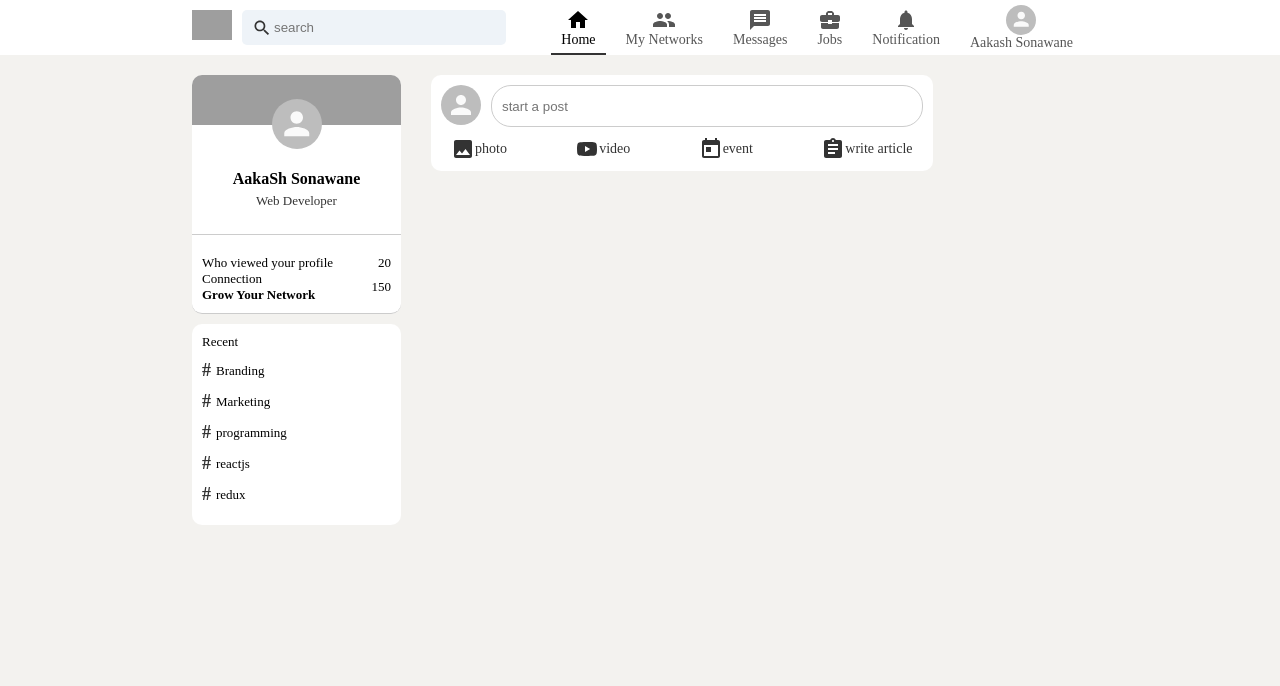
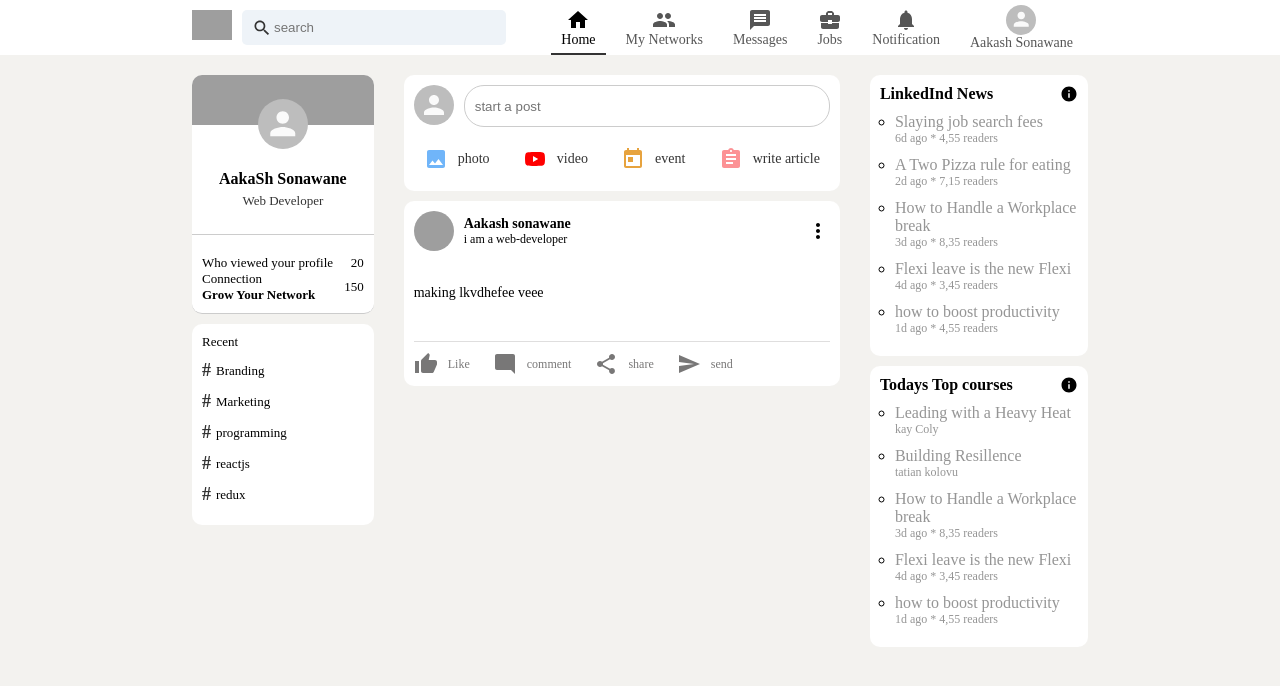
Before and after one commit to Aakash-sonawane/LinkedIn-Clone---React-Project---qri0sw0p5388, a React app: page / in a window 1280 px wide. Shown: the top 686 px of the page. Built offline with nearby package versions, Linux system fonts and the light colour scheme; no server answers; the database is empty; grey boxes are pictures that could not be loaded.

Commit message:
firebase

```diff
--- a/package.json
+++ b/package.json
@@ -19,6 +19,7 @@
     "@material-ui/lab": "^4.0.0-alpha.61",
     "@mui/icons-material": "^5.11.11",
     "@mui/material": "^5.11.12",
+    "firebase": "^9.17.2",
     "material-ui": "^0.20.2",
     "react": "^18.2.0",
     "react-dom": "^18.2.0"
--- a/src/components/App.js
+++ b/src/components/App.js
@@ -1,8 +1,10 @@
+import { Widgets } from '@material-ui/icons';
 import React from 'react'
 import '../styles/App.css';
 import Feed from './Feed';
 import Header from './Header';
 import SideBar from './SideBar';
+import Widjet from "./Widjet"
 const App = () => {
 
 
@@ -13,7 +15,7 @@ const App = () => {
       <div className='app__body'>
         <SideBar/>
         <Feed/>
-
+        <Widjet/>
       </div>
 
 
--- a/src/components/Feed.js
+++ b/src/components/Feed.js
@@ -1,39 +1,76 @@
 import { Avatar } from '@material-ui/core'
-import React from 'react'
+import React,{useEffect, useState} from 'react'
 import InsertPhotoIcon from '@mui/icons-material/InsertPhoto';
 import YouTubeIcon from '@mui/icons-material/YouTube';
 import TodayIcon from '@mui/icons-material/Today';
 import AssignmentIcon from '@mui/icons-material/Assignment';
+import Post from './Post';
 import "../styles/feed.css"
+import firebase from "firebase/compat/app"
+import 'firebase/compat/auth'
+import 'firebase/compat/firestore'
+import { db } from '../firebase';
+
+
 function Feed() {
+  const[posts,setPost]=useState([]);
+  const[input, setInput]=useState();
+
+  const submitPost=(e)=>{
+    e.preventDefault();
+    db.collection("posts").add({
+      name:"aaksh",
+      description:"webdeveloper",
+      message:input,
+      photoUrl:"https://encrypted-tbn0.gstatic.com/images?q=tbn:ANd9GcReFjO6rbNAKcZtfgpqkhnqWGPwcH5hAArN1A&usqp=CAU",
+      timestamp:firebase.firestore.FieldValue.serverTimestamp(),
+    })
+    // console.log(input)
+    setInput("");
+  }
+
+  useEffect(()=>{
+    db.collection("posts").orderBy("timestamp","desc").onSnapshot(snapshot=>{
+      setPost(snapshot.docs.map(doc=>({
+        id:doc.id,
+        data:doc.data()
+      })))
+      // console.log(posts);
+    })
+  },[])
+  console.log(posts);
   return (
     <div className='feed'>
         <div className='feed__input'>
             <div className='feed__form'>
-            <Avatar></Avatar>
-            <form>
-                <input type={'text'} placeholder="start a post"/>
+            <Avatar/>
+            <form onSubmit={submitPost}>
+                <input type={'text'} value={input} placeholder="start a post" onChange={e=>setInput(e.target.value)}/>
                 <input type={'submit'}/>
             </form>
         </div>
         <div className='feed__options'>
         <div className='option'>
-          <InsertPhotoIcon/>
+          <InsertPhotoIcon style={{color:"#70b5f9"}}/>
           <span>photo</span>
         </div>
         <div className='option'>
-          <YouTubeIcon/>
+          <YouTubeIcon style={{color:"red"}}/>
           <span>video</span>
         </div>
         <div className='option'>
-          <TodayIcon/>
+          <TodayIcon style={{color:"#e7a33e"}}/>
           <span>event</span>
         </div>
         <div className='option'>
-          <AssignmentIcon/>
+          <AssignmentIcon style={{color:"#fc9295"}}/>
           <span>write article</span>
         </div>
       </div>
+      </div>
+
+      <div>
+        <Post name="Aakash sonawane" description="i am a web-developer" message="making lkvdhefee veee" photoUrl="https://images.unsplash.com/photo-1503023345310-bd7c1de61c7d?ixlib=rb-4.0.3&ixid=MnwxMjA3fDB8MHxzZWFyY2h8Mnx8aHVtYW58ZW58MHx8MHx8&w=1000&q=80"/>
       </div>
     </div>
   )
--- /dev/null
+++ b/src/components/Post.js
@@ -0,0 +1,48 @@
+import { Avatar } from '@material-ui/core'
+import React from 'react'
+import MoreVertIcon from '@mui/icons-material/MoreVert';
+import ThumbUpIcon from '@mui/icons-material/ThumbUp';
+import ShareIcon from '@mui/icons-material/Share';
+import SendIcon from '@mui/icons-material/Send';
+import ModeCommentIcon from '@mui/icons-material/ModeComment';
+import "../styles/post.css"
+function Post({name,description, message,photoUrl}) {
+  return (
+    <div className='post'>
+      <div className='post__header'>
+        <div className='post__header_left'>
+            <Avatar src={photoUrl}/>
+            <div className='post__profile_detail'>
+            <h3>{name}</h3>
+            <p>{description}</p>
+            </div>
+        </div>
+
+      <MoreVertIcon/>
+      </div>
+      <div className='post__body'>
+        <p>{message}</p>
+      </div>
+      <div className='post__footer'>
+        <div className='post__footer__options'>
+            <ThumbUpIcon/>
+            <span>Like</span>
+        </div>
+        <div className='post__footer__options'>
+            <ModeCommentIcon/>
+            <span>comment</span>
+        </div>
+        <div className='post__footer__options'>
+            <ShareIcon/>
+            <span>share</span>
+        </div>
+        <div className='post__footer__options'>
+            <SendIcon/>
+            <span>send</span>
+        </div>
+      </div>
+    </div>
+  )
+}
+
+export default Post
--- /dev/null
+++ b/src/components/Widjet.js
@@ -0,0 +1,78 @@
+import React from 'react'
+import "../styles/widget.css"
+import InfoIcon from '@mui/icons-material/Info';
+function Widjet() {
+  return (
+    <div className='widget'>
+      <div className='widget_top'>
+        <div className='widget__header'>
+          <h4>LinkedInd News</h4>
+          <InfoIcon />
+        </div>
+        <div className='widget__body'>
+          <ul className='widget__options'>
+            <li>
+              <h4>Slaying job search fees</h4>
+              <p>6d ago * 4,55 readers</p>
+            </li>
+            <li>
+              <h4>A Two Pizza rule for eating</h4>
+              <p>2d ago * 7,15 readers</p>
+            </li>
+            <li>
+              <h4>How to Handle a Workplace break</h4>
+              <p>3d ago * 8,35 readers</p>
+            </li>
+            <li>
+              <h4>Flexi leave is the new Flexi</h4>
+              <p>4d ago * 3,45 readers</p>
+            </li>
+            <li>
+              <h4>how to boost productivity</h4>
+              <p>1d ago * 4,55 readers</p>
+            </li>
+          </ul>
+
+        </div>
+      </div>
+
+      <div className='widget_bottom'>
+        <div className='widget__header'>
+          <h4>Todays Top courses</h4>
+          <InfoIcon />
+
+        </div>
+        <div className='widget__body'>
+          <ul className='widget__options'>
+            <li>
+              <h4>Leading with a Heavy Heat</h4>
+              <p>kay Coly</p>
+            </li>
+            <li>
+              <h4>Building Resillence</h4>
+              <p>tatian kolovu</p>
+            </li>
+            <li>
+              <h4>How to Handle a Workplace break</h4>
+              <p>3d ago * 8,35 readers</p>
+            </li>
+            <li>
+              <h4>Flexi leave is the new Flexi</h4>
+              <p>4d ago * 3,45 readers</p>
+            </li>
+            <li>
+              <h4>how to boost productivity</h4>
+              <p>1d ago * 4,55 readers</p>
+            </li>
+
+          </ul>
+
+
+        </div>
+      </div>
+
+    </div>
+  )
+}
+
+export default Widjet
--- /dev/null
+++ b/src/firebase.js
@@ -0,0 +1,19 @@
+import firebase from "firebase/compat/app"
+import 'firebase/compat/auth'
+import 'firebase/compat/firestore'
+const firebaseConfig = {
+    apiKey: "AIzaSyAkBvh5KmHHGnGYpx1Cd6ZKFUQKx9jOw_0",
+    authDomain: "linkedin-clone-ak-41f75.firebaseapp.com",
+    projectId: "linkedin-clone-ak-41f75",
+    storageBucket: "linkedin-clone-ak-41f75.appspot.com",
+    messagingSenderId: "141691643784",
+    appId: "1:141691643784:web:372648d261d9b763837c3d"
+  };
+
+//   connects evthg
+  const firebaseApp=firebase.initializeApp(firebaseConfig)
+
+//
+const db=firebaseApp.firestore();
+
+export {db};
--- a/src/styles/feed.css
+++ b/src/styles/feed.css
@@ -41,7 +41,7 @@
     color: #333;
     font-size: 14px;
     border-radius: 5px;
-    padding: 0px 10px;
+    /* padding: 0px 10px; */
  }
  .feed__options .option{
     display: flex;
@@ -49,8 +49,12 @@
     color: #333;
     font-size: 14px;
     border-radius: 5px;
+    /* margin: 0px 10px; */
+    padding: 10px 10px;;
  }
-
  .feed__options .option:hover{
     background-color: #eee;
  }
+ .feed__options .option svg{
+    margin-right: 10px;
+ }
--- /dev/null
+++ b/src/styles/post.css
@@ -0,0 +1,53 @@
+.post{
+    background-color: white;
+    padding: 10px;
+    margin-top: 10px;
+    border-radius: 10px;
+}
+.post .post__header{
+    display: flex;
+    align-items: center;
+    justify-content: space-between;
+}
+.post .post__header .post__header_left{
+    display: flex;
+    align-items: center;
+    justify-content: space-between;
+}
+
+.post .post__header .post__header_left .post__profile_detail h3{
+    font-size: 14px;
+    margin: 0px;
+    margin-left: 10px;
+}
+.post .post__header .post__header_left .post__profile_detail p{
+    font-size: 12px;
+    margin: 0px;
+    margin-left: 10px;
+}
+.post__body p{
+font-size: 14px;
+padding: 20px 0px;
+}
+.post__footer{
+    display: flex;
+    /* justify-content: space-between; */
+    border-top: 1px solid#dfdede;
+    padding-top: 10px;
+    margin-top: 20px;
+}
+.post__footer__options{
+    display: flex;
+    margin-right: 13px;
+    align-items: center;
+    cursor: pointer;
+}
+.post__footer__options svg{
+    margin-right: 10px;
+    color: #787777;
+}
+.post__footer__options span{
+    margin-right: 10px;
+    color: #787777;
+    font-size: 12px;
+}
--- /dev/null
+++ b/src/styles/widget.css
@@ -0,0 +1,56 @@
+.widget{
+    display: flex;
+    flex-direction: column;
+    flex: 0.3;
+    border-radius: 10px;
+    margin-bottom: 20px;
+}
+.widget__header{
+    display: flex;
+    align-items: center;
+    justify-content: space-between;
+}
+.widget__header > h4{
+  margin: 0;
+}
+
+.widget__header svg{
+    font-size: 18px;
+  }
+ul.widget__options{
+    margin: 0px;
+    padding: 0px;
+    padding-left: 15px;
+    list-style: circle;
+}
+ul.widget__options li{
+    margin-bottom: 10px;
+}
+.widget__body{
+    margin-top: 10px;
+}
+ul.widget__options h4{
+    margin: 0px;
+    font-weight: normal;
+    color: #959595;
+}
+
+ul.widget__options p{
+    margin: 0px;
+    color: #959595;
+    font-size: 12px;
+}
+.widget_top{
+    margin-bottom: 10px;
+    background: #fff;
+    padding: 10px;
+    border-radius: 10px;
+}
+.widget_bottom{
+    margin-bottom: 10px;
+    background: #fff;
+    padding: 10px;
+    border-radius: 10px;
+    position: sticky;
+    top: 60px;
+}
```
Also changed, not shown: 1 other file (tests, documents, lock files or other folders).
